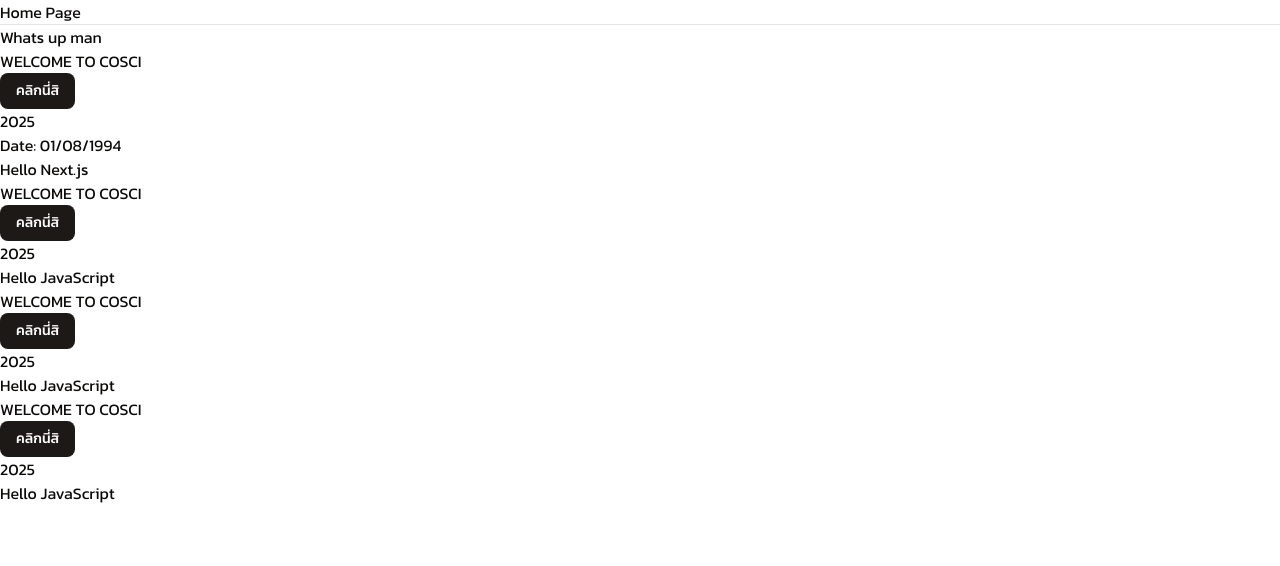
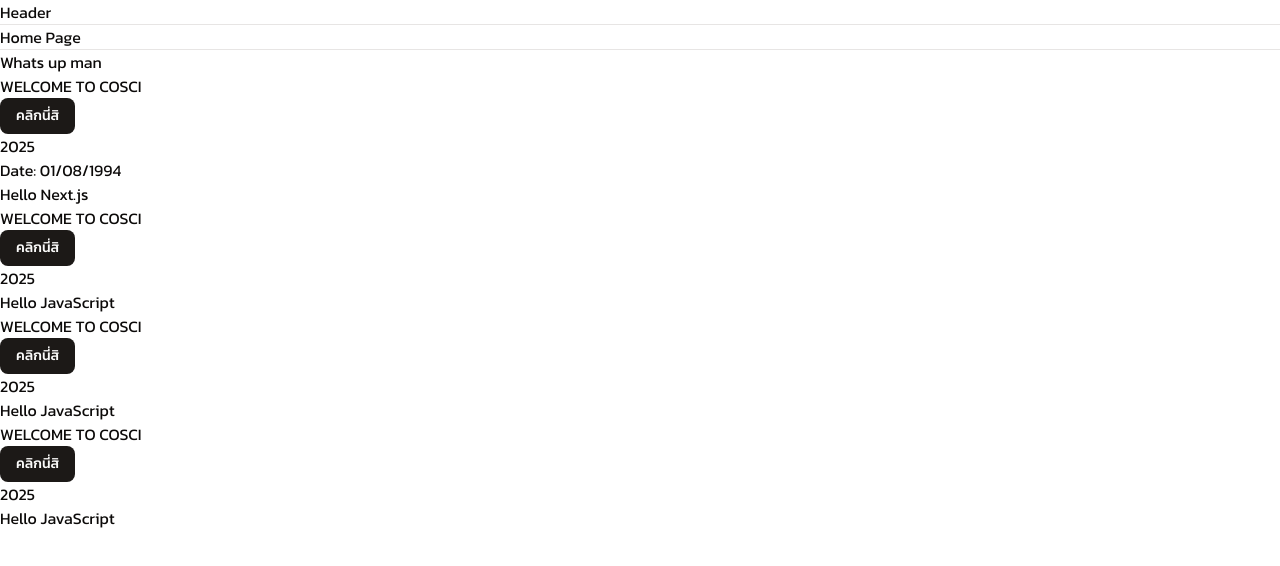
Before and after one commit to beyourdelight/nextjs-cosci-app, a Next.js app: page / in a window 1280 px wide. Shown: the top 566 px of the page. Built offline with nearby package versions, Linux system fonts and the light colour scheme.

Commit message:
เพิ่มheader

```diff
--- a/src/app/layout.tsx
+++ b/src/app/layout.tsx
@@ -25,6 +25,9 @@
       <body
         className={`${kanit.className} `}
       >
+
+        <h1>Header</h1>
+        <hr />
         {children}
       </body>
     </html>
```
